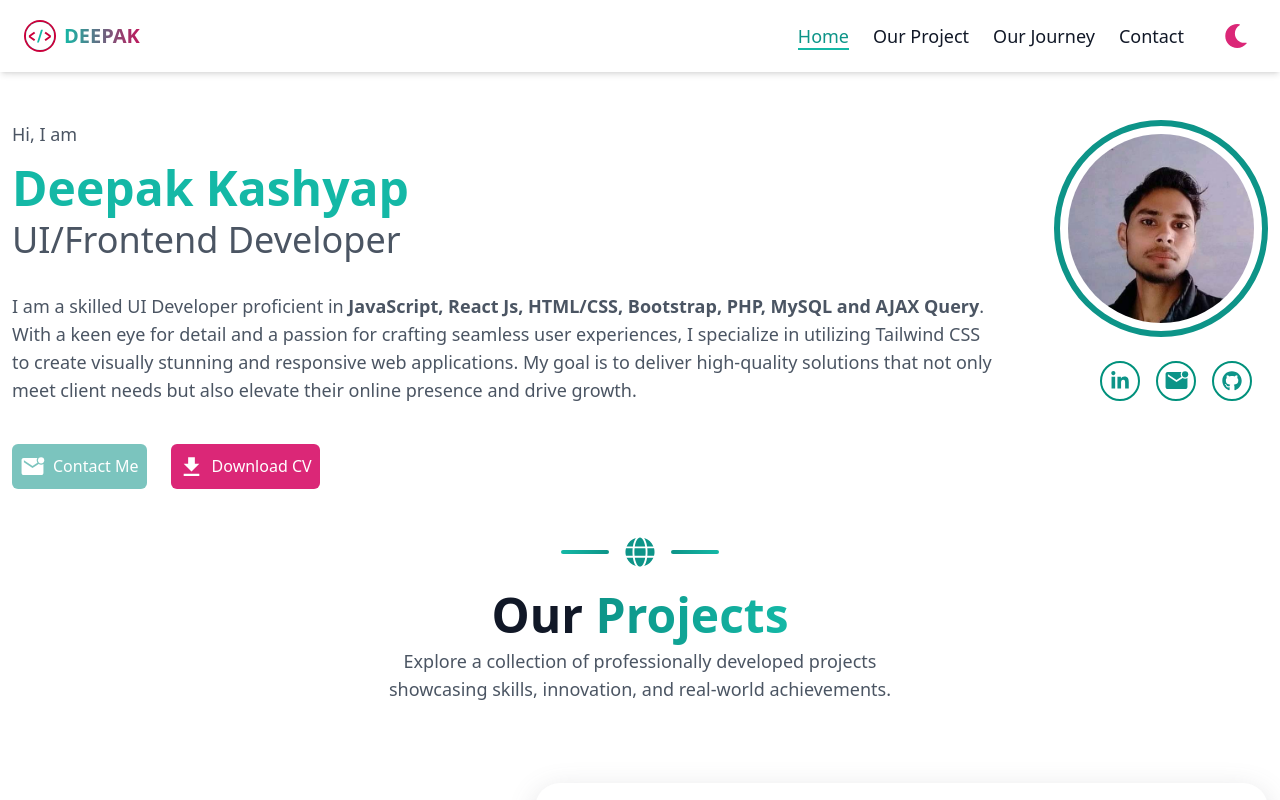
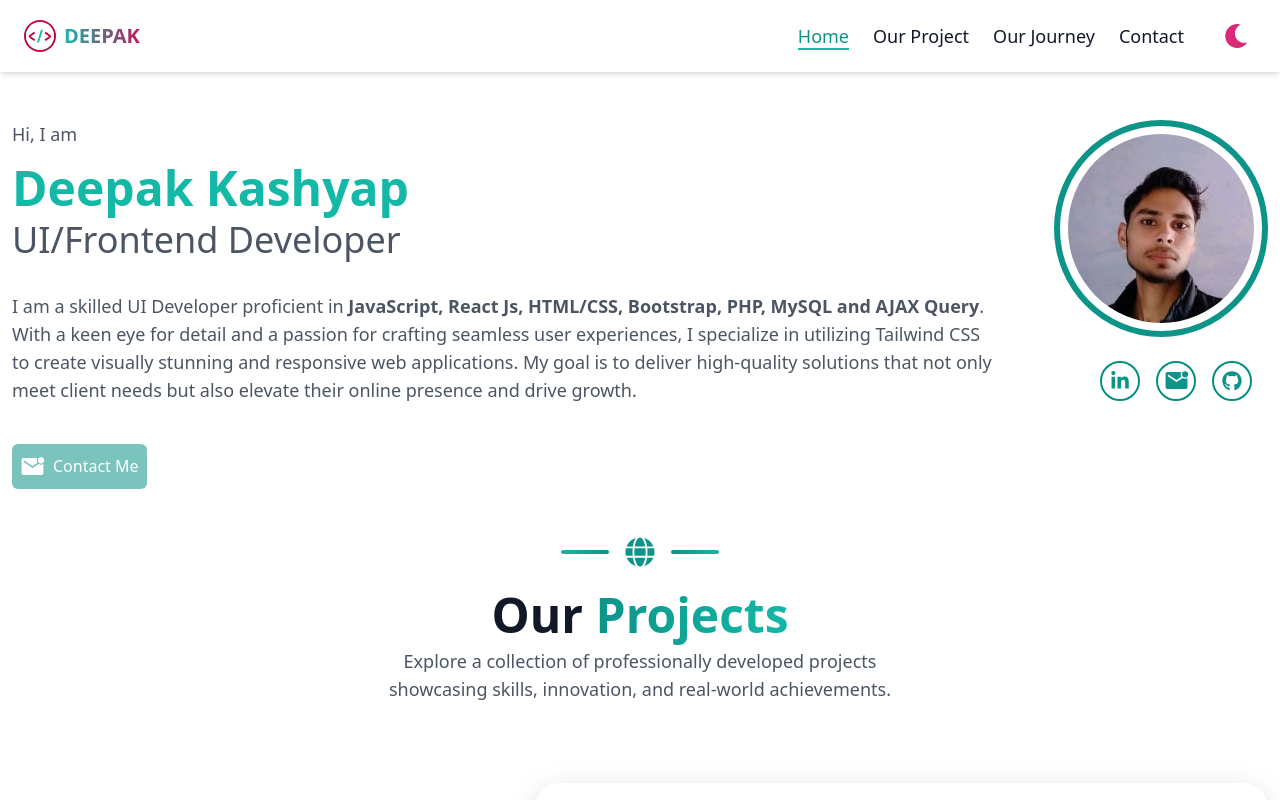
Before and after one commit to deepakkashyap1100/DeepakPortFolio, a React (Vite) app: page / in a window 1280 px wide. Shown: the top 800 px of the page. Built offline with nearby package versions, Linux system fonts and the light colour scheme.

Commit message:
update hero

```diff
--- a/src/Pages/Hero.jsx
+++ b/src/Pages/Hero.jsx
@@ -32,11 +32,11 @@ const Hero = () => {
         </div>
         <div className='flex md:flex-row flex-col gap-4 mt-4'>
           <div className=' max-w-44 '>
-            <a href='mailto:deepakkashyap1100@gmail.com' className='text-white  animate-pulse animate-delay-900 bg-teal-600 py-2.5 px-2 text-center rounded-md flex align-center'> <IoMdMailUnread className='me-2' size={25} />Contact Me</a>
+            <a href='contact' className='text-white  animate-pulse animate-delay-900 bg-teal-600 py-2.5 px-2 text-center rounded-md flex align-center'> <IoMdMailUnread className='me-2' size={25} />Contact Me</a>
           </div>
-          <div className=' max-w-48 '>
+          {/* <div className=' max-w-48 '>
             <a href={cv} target='_blank' className='text-white bg-pink-600 py-2.5 px-2 text-center rounded-md flex align-center'> <IoMdDownload className='me-2' size={25} />Download CV</a>
-          </div>
+          </div> */}
         </div>
       </div>
     </section>
```
